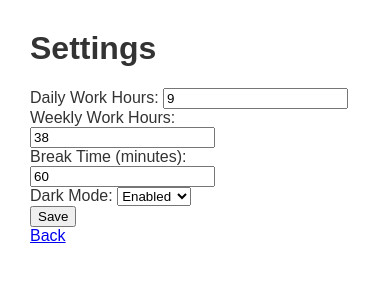
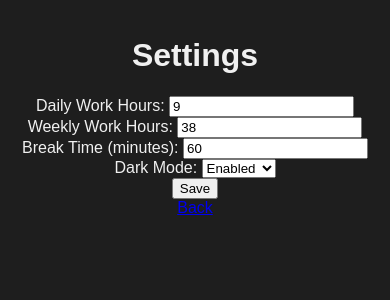
Before and after one commit to mootzen/timetrack, a Flask app: page /settings in a window 390 px wide. Shown: the top 300 px of the page. Run offline with Flask 3, Linux system fonts and the light colour scheme; the visitor is signed in with stand-in values (Sample User, id 1).

Commit message:
Update style.css

```diff
--- a/timetracker/static/style.css
+++ b/timetracker/static/style.css
@@ -1,65 +1,84 @@
+:root {
+  --background-color: #f0f0f0;
+  --text-color: #333;
+  --card-bg: #ffffff;
+  --button-bg: #e0e0e0;
+  --button-text: #000000;
+}
+
+[data-theme="dark"] {
+  --background-color: #1e1e1e;
+  --text-color: #f0f0f0;
+  --card-bg: #2c2c2c;
+  --button-bg: #333333;
+  --button-text: #ffffff;
+}
+
 body {
   font-family: Arial, sans-serif;
-    background: #fff;
-    color: #333;
-    padding: 20px;
+  background: var(--background-color);
+  color: var(--text-color);
+  text-align: center;
   margin: 0;
+  padding: 2rem;
 }
-.dark {
-    background: #121212;
-    color: #eee;
+
+h1, h2 {
+  color: var(--text-color);
 }
+
+.button {
+  padding: 10px 20px;
+  margin: 10px;
+  font-size: 18px;
+  border: none;
+  border-radius: 8px;
+  background: var(--button-bg);
+  color: var(--button-text);
+  cursor: pointer;
+}
+
+a.link {
+  margin: 10px;
+  display: inline-block;
+  text-decoration: none;
+  font-size: 16px;
+  color: var(--text-color);
+}
+
 .container {
-    max-width: 900px;
+  max-width: 600px;
   margin: 0 auto;
-    padding: 20px;
 }
-h1, h2 {
-    margin-top: 0;
-}
+
 table {
   width: 100%;
   border-collapse: collapse;
-    margin-top: 20px;
+  background: var(--card-bg);
 }
-table, th, td {
+
+th, td {
   border: 1px solid #ccc;
-}
-th, td {
   padding: 10px;
   text-align: left;
 }
+
 th {
-    background-color: #f0f0f0;
+  background-color: var(--button-bg);
 }
-.dark th {
-    background-color: #222;
+
+.summary {
+  margin-top: 20px;
+  font-size: 16px;
 }
-.button {
-    display: inline-block;
-    padding: 10px 15px;
-    background-color: #1976d2;
-    color: white;
-    text-decoration: none;
-    border-radius: 4px;
-    margin-top: 10px;
-}
-.button:hover {
-    background-color: #1565c0;
-}
-.summary {
-    margin-top: 30px;
-}
+
 @media (max-width: 600px) {
   body {
-        padding: 10px;
+    padding: 1rem;
   }
+
   .button {
-        padding: 8px 12px;
-        font-size: 14px;
-    }
-    th, td {
-        padding: 6px;
-        font-size: 14px;
+    font-size: 16px;
+    padding: 8px 16px;
   }
 }
```
Lines whose indentation alone changed are shown as unchanged.
